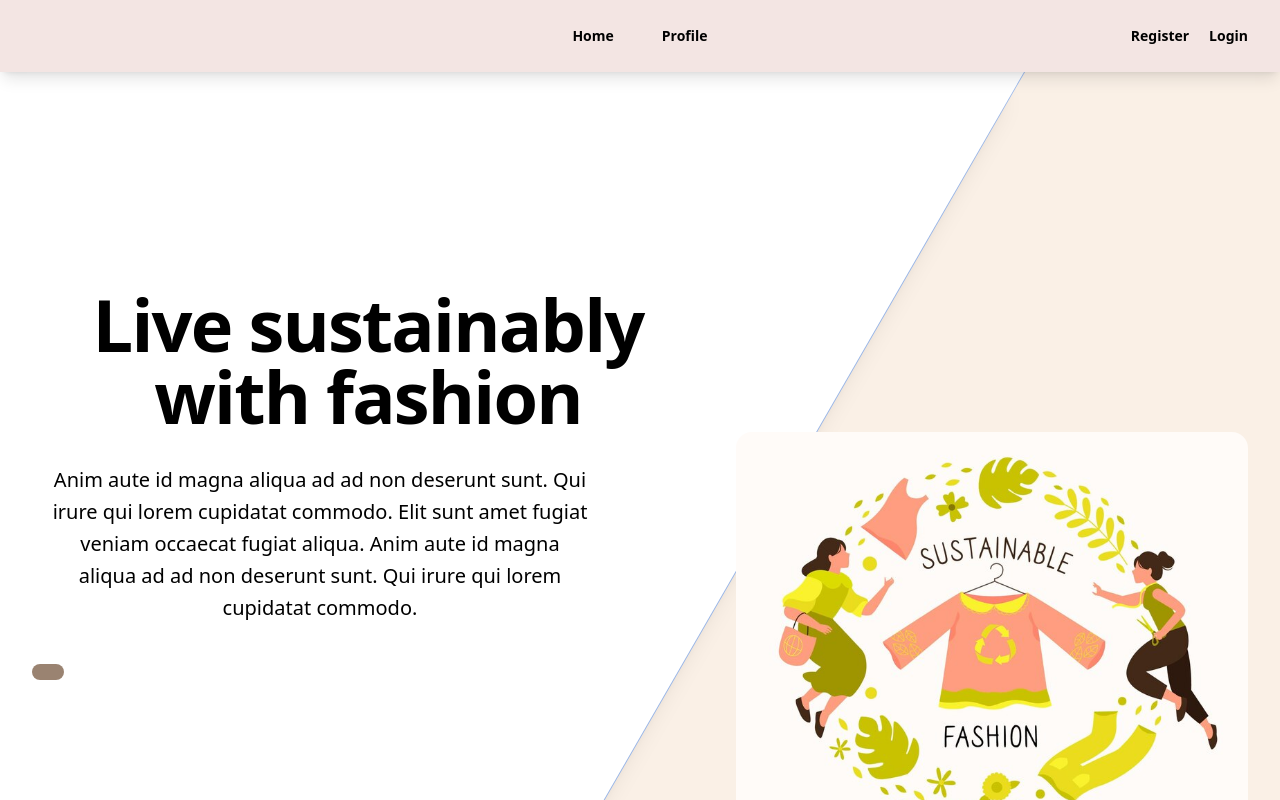
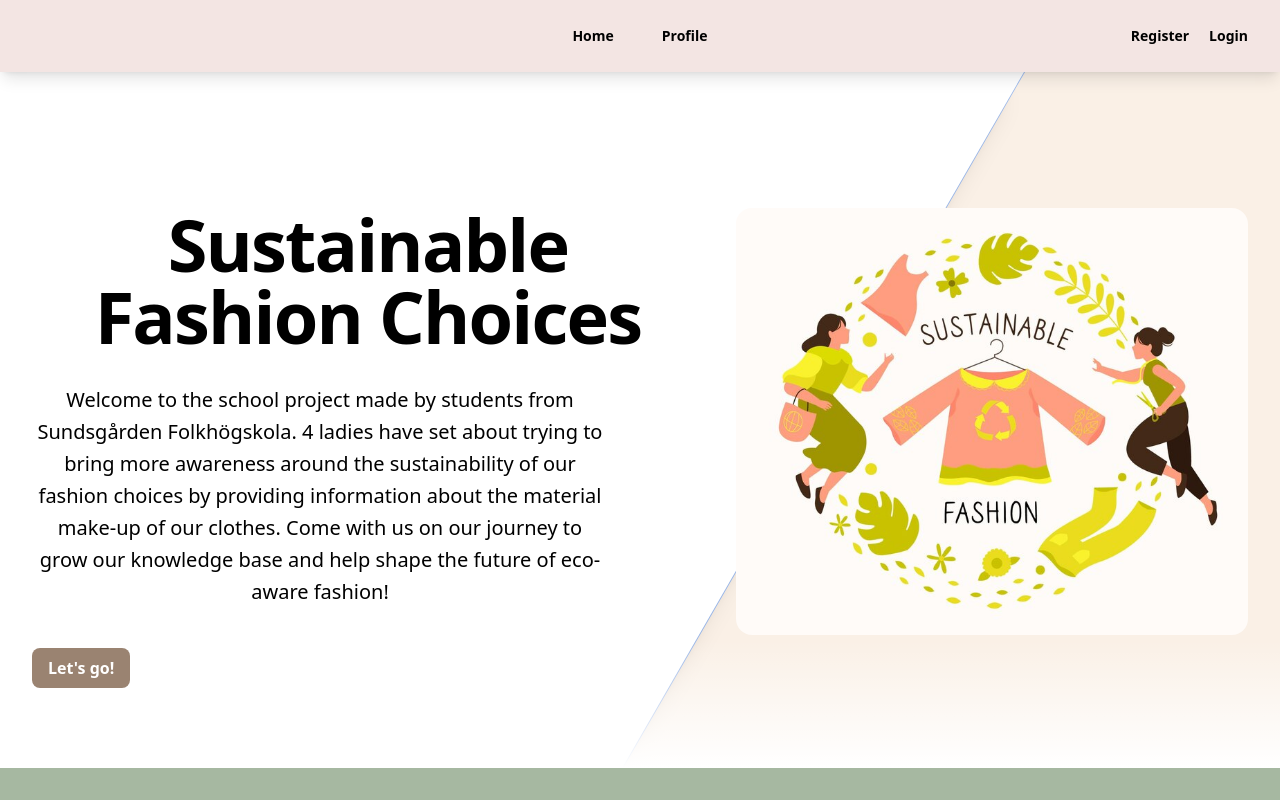
Before and after one commit to danielaayz/sustainable-fashion-app, a React (Vite) app in the folder client/: page / in a window 1280 px wide. Shown: the top 800 px of the page. Built offline with nearby package versions, Linux system fonts and the light colour scheme.

Commit message:
Tidy up homepage
replace lorem ipsum text and add CTA button to redirect to login page

```diff
--- a/client/src/components/Homepage.tsx
+++ b/client/src/components/Homepage.tsx
@@ -1,4 +1,5 @@
 import RoundedButton from "./RoundedButton.tsx";
+import { Link } from "react-router-dom";
 
 export default function Homepage() {
    return (
@@ -7,27 +8,25 @@ export default function Homepage() {
             aria-hidden="true"
             className="absolute inset-y-0 right-1/2 -z-10 -mr-96 w-[200%] origin-top-right skew-x-[-30deg] bg-white shadow-xl shadow-indigo-600/10 ring-1 ring-indigo-50 sm:-mr-80 lg:-mr-96"
          />
-         <div className="mx-auto max-w-7xl px-6 py-32 sm:py-40 lg:px-8">
+         <div className="mx-auto max-w-7xl px-6 py-32 sm:py-20 lg:px-8">
             <div className="mx-auto max-w-2xl lg:mx-0 lg:grid lg:max-w-none lg:grid-cols-2 lg:gap-x-16 lg:gap-y-8 xl:grid-cols-1 xl:grid-rows-1 xl:gap-x-8">
                <h1 className="max-w-2xl text-balance text-5xl font-semibold tracking-tight text-gray-900 sm:text-7xl lg:col-span-2 xl:col-auto">
-                  Live sustainably with fashion
+                  Sustainable Fashion Choices
                </h1>
                <div className="mt-6 max-w-xl lg:mt-0 xl:col-end-1 xl:row-start-1">
                   <p className="text-pretty text-lg font-medium text-gray-500 sm:text-xl/8">
-                     Anim aute id magna aliqua ad ad non deserunt sunt. Qui
-                     irure qui lorem cupidatat commodo. Elit sunt amet fugiat
-                     veniam occaecat fugiat aliqua. Anim aute id magna aliqua ad
-                     ad non deserunt sunt. Qui irure qui lorem cupidatat
-                     commodo.
+                     Welcome to the school project made by students from Sundsgården Folkhögskola. 4 ladies have set about trying to bring more awareness around the sustainability of our fashion choices by providing information about the material make-up of our clothes. Come with us on our journey to grow our knowledge base and help shape the future of eco-aware fashion!
                   </p>
                   <div className="mt-10 flex items-center gap-x-6">
-                     <RoundedButton />
+                     <Link to="/login">
+                        <RoundedButton>Let's go!</RoundedButton>
+                     </Link>
                   </div>
                </div>
                <img
                   alt=""
                   src="/assets/images/logo.jpg"
-                  className="mt-10 aspect-[6/5] w-full max-w-lg rounded-2xl object-cover sm:mt-16 lg:mt-0 lg:max-w-none xl:row-span-2 xl:row-end-2 xl:mt-36"
+                  className="mt-0 aspect-[6/5] w-full max-w-lg rounded-2xl object-cover lg:max-w-none xl:row-span-2 xl:row-end-2"
                />
             </div>
          </div>
```
